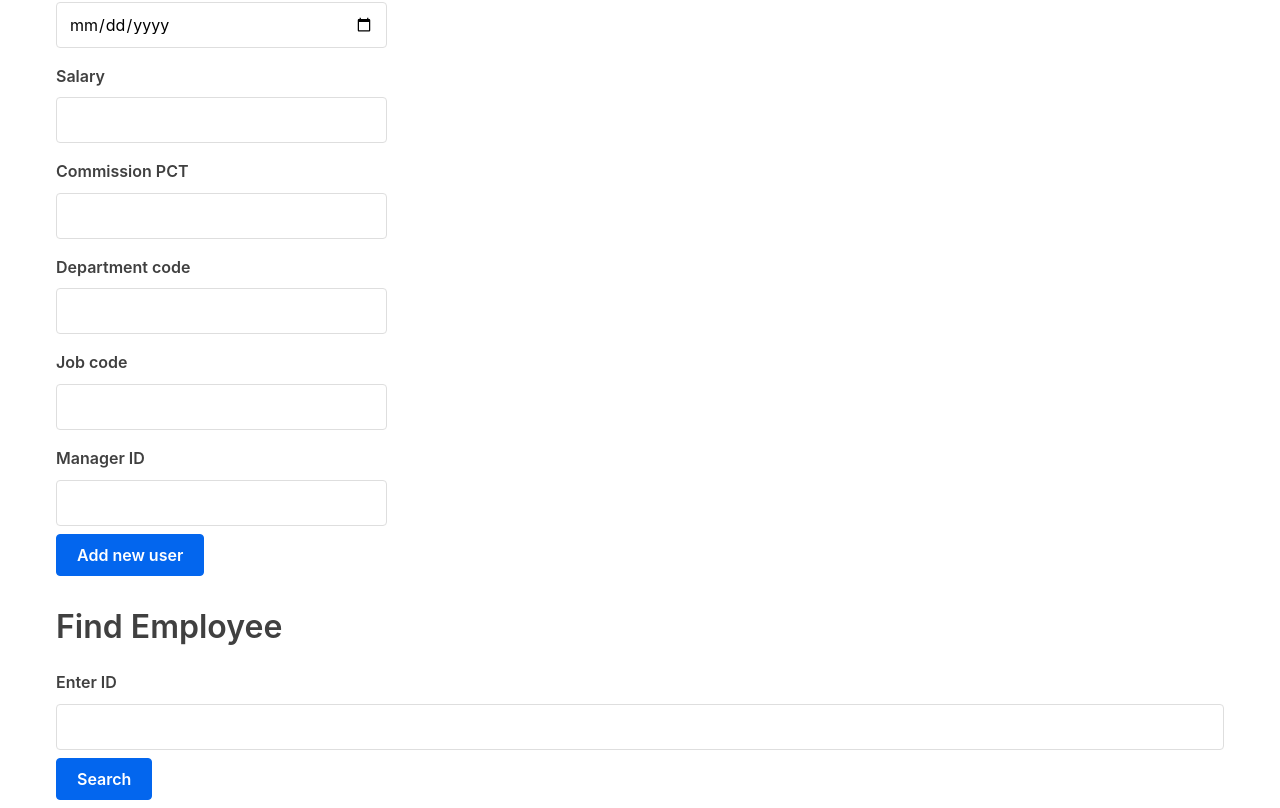
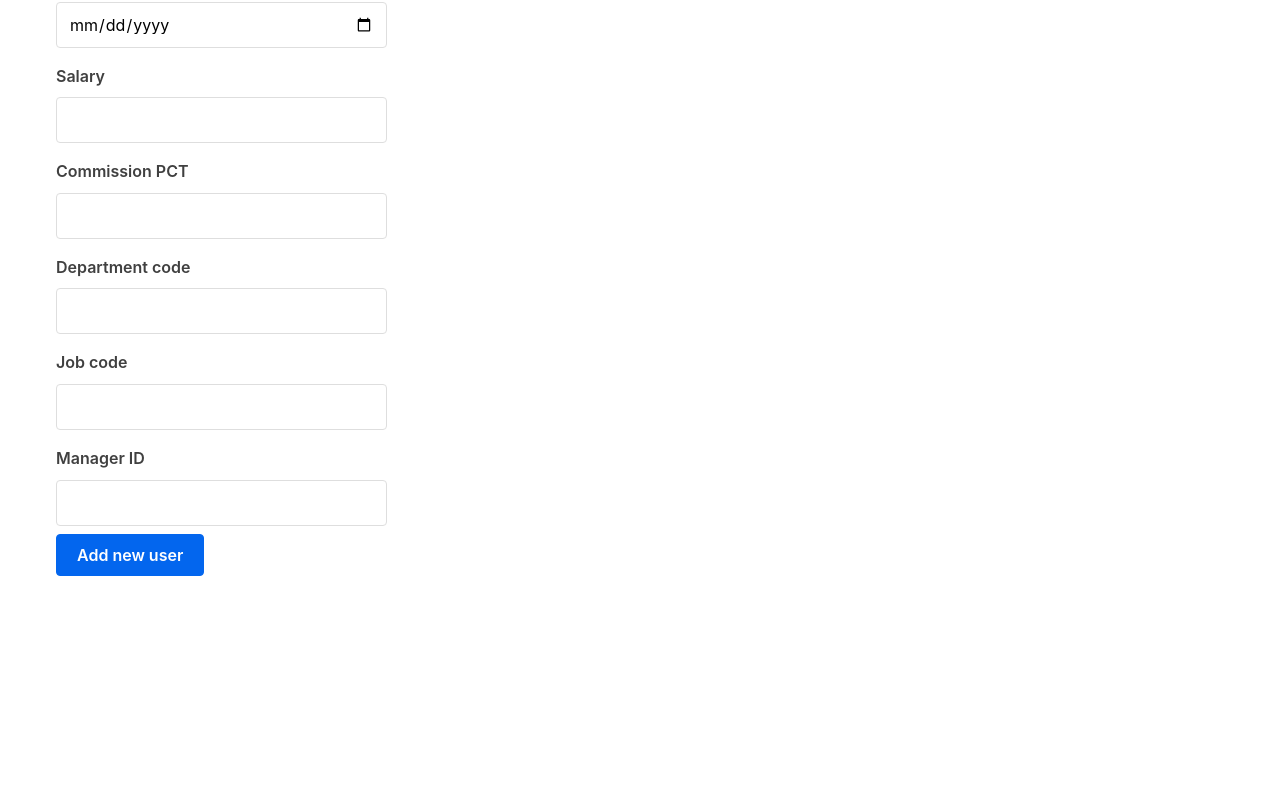
Before and after one commit to vineshgobin/crudapp, a React (Create React App) app: page / in a window 1280 px wide. Shown: the part 592-1400 px from the top of the page. After the commit the page ends 1176 px from the top, so only its background shows below. Built offline with nearby package versions, Linux system fonts and the light colour scheme; no server answers.

Commit message:
Removed user search - no needed for crud

```diff
--- a/src/App.js
+++ b/src/App.js
@@ -1,44 +1,39 @@
-import React, {useState} from 'react';
-import UserTable from './tables/UserTable';
-import AddUserForm from './forms/AddUser';
-import EditUserForm from './forms/EditUser';
-import SearchUserForm from './forms/SearchUser';
-import './App.css';
+import React, { useState } from "react";
+import UserTable from "./tables/UserTable";
+import AddUserForm from "./forms/AddUser";
+import EditUserForm from "./forms/EditUser";
+import "./App.css";
 
 const App = () => {
   const usersData = [
-        {id: 1, name: 'Tania', username: 'floppydiskette'},
-        {id: 2, name: 'Craig', username: 'siliconeidolon'},
-        {id: 3, name: 'Ben', username: 'benisphere'},
+    { id: 1, name: "Tania", username: "floppydiskette" },
+    { id: 2, name: "Craig", username: "siliconeidolon" },
+    { id: 3, name: "Ben", username: "benisphere" },
   ];
-    const initialFormState = {id: null, name: '', username: ''};
+  const initialFormState = { id: null, name: "", username: "" };
   const [currentUser, setCurrentUser] = useState(initialFormState);
 
   const [users, setUsers] = useState(usersData);
   const [editing, setEditing] = useState(false);
 
-    const editRow = user => {
+  const editRow = (user) => {
     setEditing(true);
-        setCurrentUser({id: user.id, name: user.name, username: user.username})
+    setCurrentUser({ id: user.id, name: user.name, username: user.username });
   };
 
-    const addUser = user => {
+  const addUser = (user) => {
     user.id = users.length + 1;
-        setUsers([...users, user])
+    setUsers([...users, user]);
   };
 
-    const deleteUser = id => {
-        setUsers(users.filter(user => user.id !== id))
-    };
-
-    const searchUser = id => {
-        setUsers(users.filter(user => user.id !== id))
+  const deleteUser = (id) => {
+    setUsers(users.filter((user) => user.id !== id));
   };
 
   const updateUser = (id, updatedUser) => {
-        setEditing(false)
-        setUsers(users.map(user => (user.id === id ? updatedUser : user)))
-    }
+    setEditing(false);
+    setUsers(users.map((user) => (user.id === id ? updatedUser : user)));
+  };
   return (
     <div className="container">
       <h1>CRUD App with Hooks</h1>
@@ -57,23 +52,17 @@ const App = () => {
           ) : (
             <div>
               <h2>Add Employee</h2>
-                            <AddUserForm addUser={addUser}/>
+              <AddUserForm addUser={addUser} />
             </div>
           )}
         </div>
         <div className="flex-large">
           <h2>View Employees</h2>
-                    <UserTable users={users} editRow={editRow} deleteUser={deleteUser}/>
-                </div>
-            </div>
-            <div className="flex-row">
-                <div className="flex-large">
-                    <h2>Find Employee</h2>
-                    <SearchUserForm searchUser={searchUser}/>
+          <UserTable users={users} editRow={editRow} deleteUser={deleteUser} />
         </div>
       </div>
     </div>
   );
-}
+};
 
 export default App;
--- a/src/forms/SearchUser.js
+++ /dev/null
@@ -1,25 +0,0 @@
-import React, {useState} from 'react';
-
-const SearchUser = (props) => {
-    const initialFormState = {id : ''};
-    const [user, setUser] = useState(initialFormState);
-
-    const handleInputChange = event => {
-        const {name, value} = event.target;
-        setUser({...user, [name]: value})
-    };
-    return (
-        <form onSubmit={e => {
-            e.preventDefault();
-            if (!user.id) return;
-            props.deleteUser(user.id)
-            setUser(initialFormState)
-        }}>
-            <label>Enter ID</label>
-            <input type="text" name="id" value={user.id} onChange={handleInputChange}/>
-            <button>Search</button>
-        </form>
-    )
-};
-
-export default SearchUser
```
Lines whose indentation alone changed are shown as unchanged.
